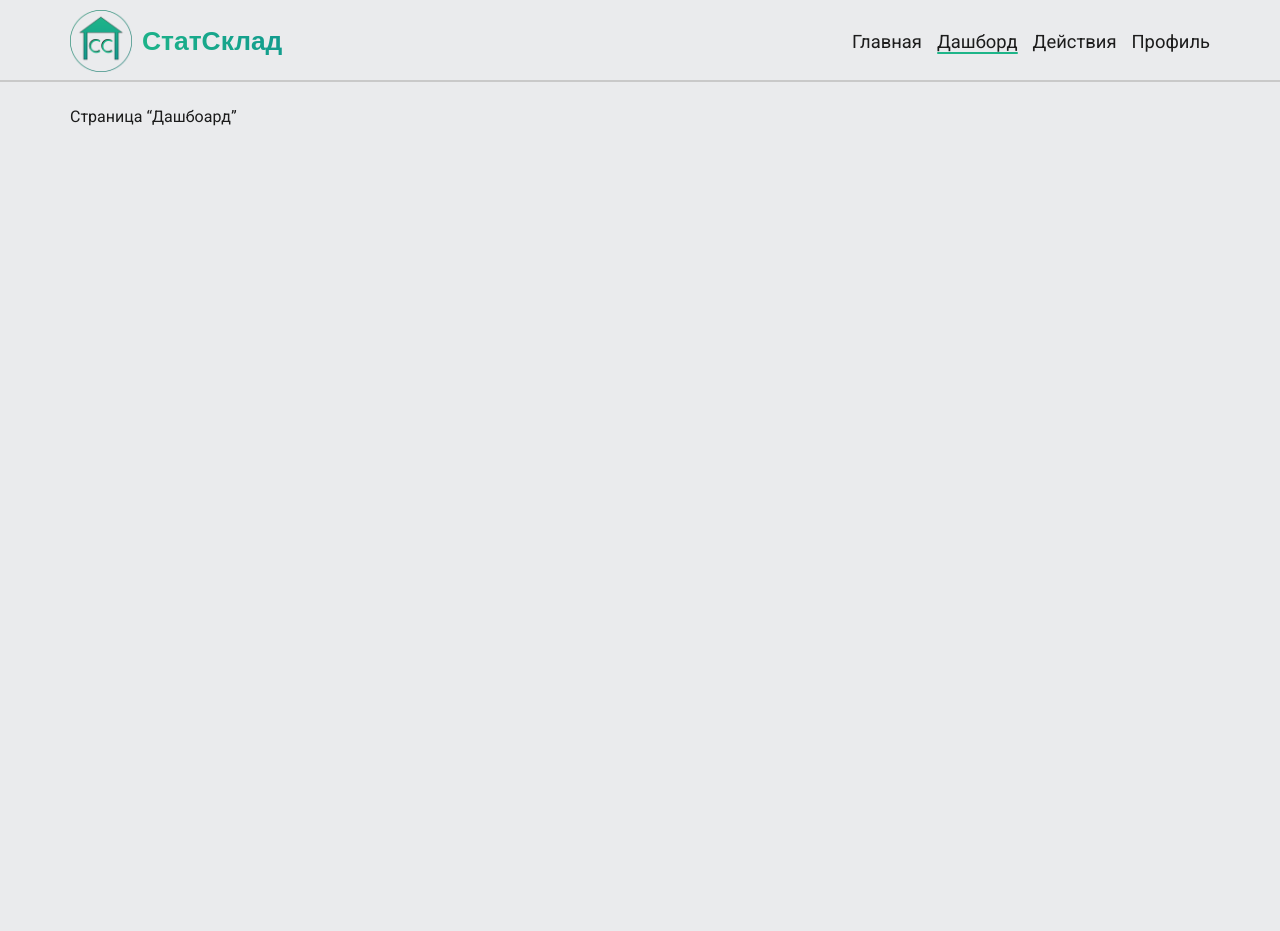
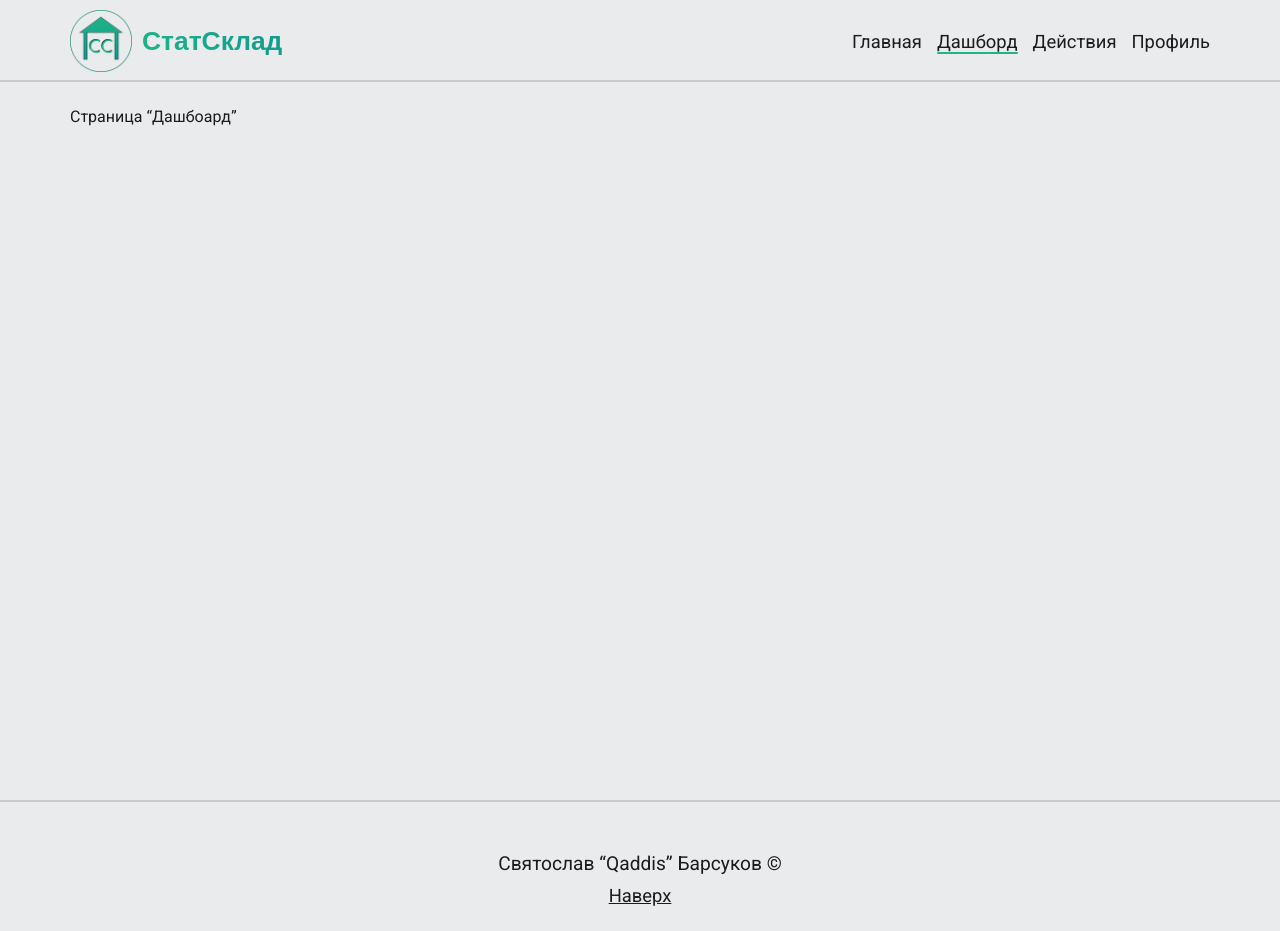
Before and after one commit to Qaddis/stat-sklad, a Next.js app in the folder frontend/: page /dashboard in a window 1280 px wide. Before the commit the page ends 800 px from the top, so only its background shows below. Built offline with nearby package versions, Linux system fonts and the light colour scheme; a web font is replaced by a local one.

Commit message:
Frontend: add AppFooter layout component

```diff
--- a/frontend/src/app/layout.tsx
+++ b/frontend/src/app/layout.tsx
@@ -1,6 +1,7 @@
 import type { Metadata } from "next"
 import { Martian_Mono, Roboto } from "next/font/google"
 
+import AppFooter from "@/components/layout/AppFooter"
 import AppHeader from "@/components/layout/AppHeader"
 
 import "@/assets/styles/globals.scss"
@@ -45,6 +46,8 @@ export default function RootLayout({
 				<main className="main">
 					<div className="wrapper">{children}</div>
 				</main>
+
+				<AppFooter />
 			</body>
 		</html>
 	)
--- /dev/null
+++ b/frontend/src/components/layout/AppFooter.module.scss
@@ -0,0 +1,39 @@
+.footer {
+	width: 100%;
+	padding: 0 20px;
+	border-top: 2.5px solid var(--add-color);
+	background-color: var(--main-color);
+}
+
+.wrapper {
+	max-width: 1140px;
+	margin: 0 auto;
+	padding: 50px 0 25px;
+
+	display: flex;
+	flex-direction: column;
+	align-items: center;
+	gap: 10px 0;
+}
+
+.copyright {
+	font-size: 1.2rem;
+}
+
+.go_up-btn {
+	font-size: 1.15rem;
+	color: var(--text-color);
+	text-decoration: underline !important;
+
+	transition-property: color, opacity, translate;
+	transition-duration: 0.2s, 0.15s, 0.15s;
+
+	&:hover {
+		color: var(--primary-color);
+	}
+
+	&:active {
+		opacity: 0.85;
+		translate: 0 2px;
+	}
+}
--- /dev/null
+++ b/frontend/src/components/layout/AppFooter.tsx
@@ -0,0 +1,29 @@
+"use client"
+
+import styles from "./AppFooter.module.scss"
+
+export default function AppFooter() {
+	const goUp = (evt: React.MouseEvent<HTMLAnchorElement, MouseEvent>): void => {
+		evt.preventDefault()
+
+		window.scrollTo({
+			top: 0,
+			left: 0,
+			behavior: "smooth"
+		})
+	}
+
+	return (
+		<footer className={styles.footer}>
+			<div className={styles.wrapper}>
+				<p className={styles.copyright}>
+					Святослав &ldquo;Qaddis&rdquo; Барсуков &copy;
+				</p>
+
+				<a className={styles["go_up-btn"]} href="#" onClick={goUp}>
+					Наверх
+				</a>
+			</div>
+		</footer>
+	)
+}
```
